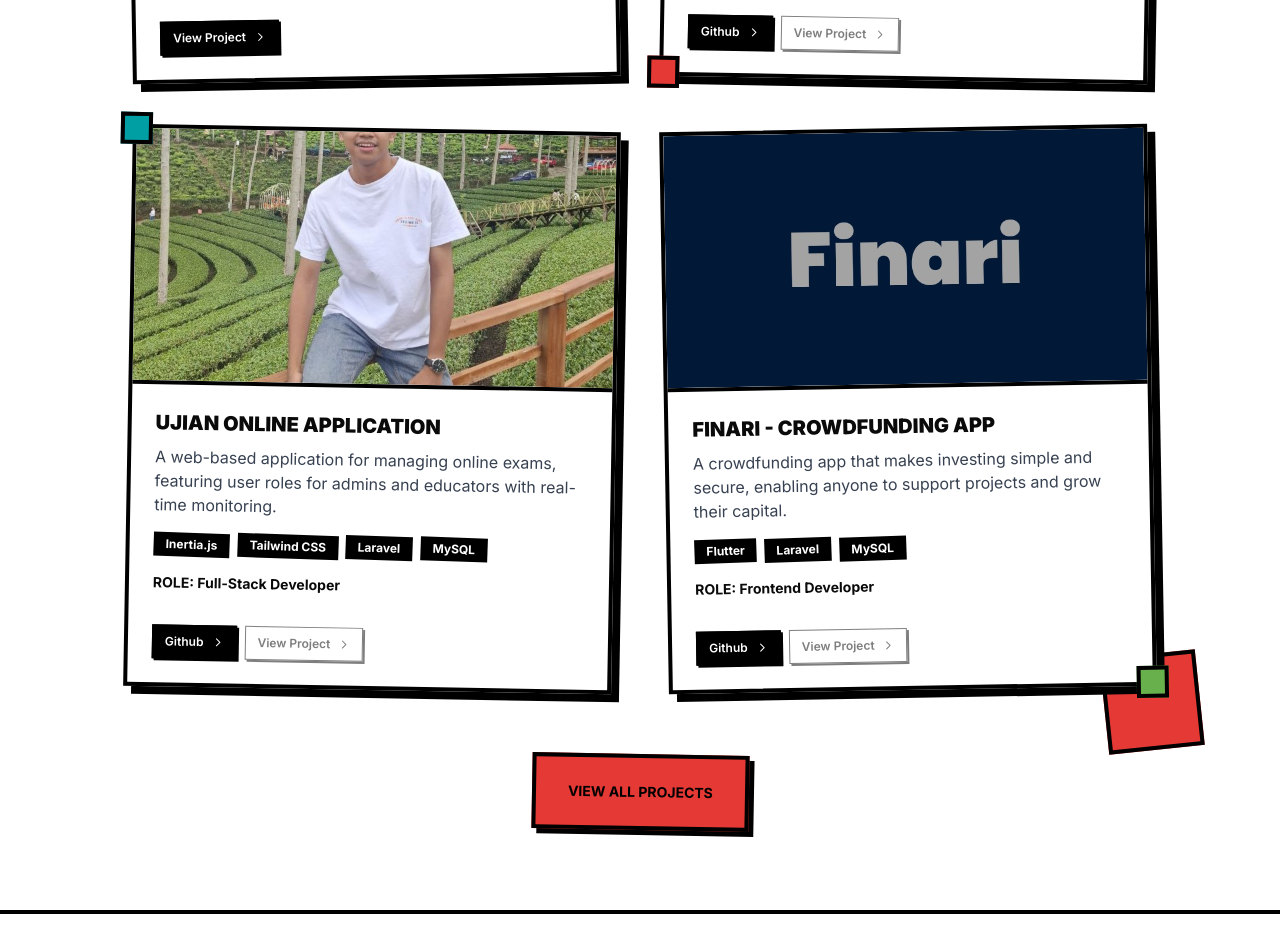
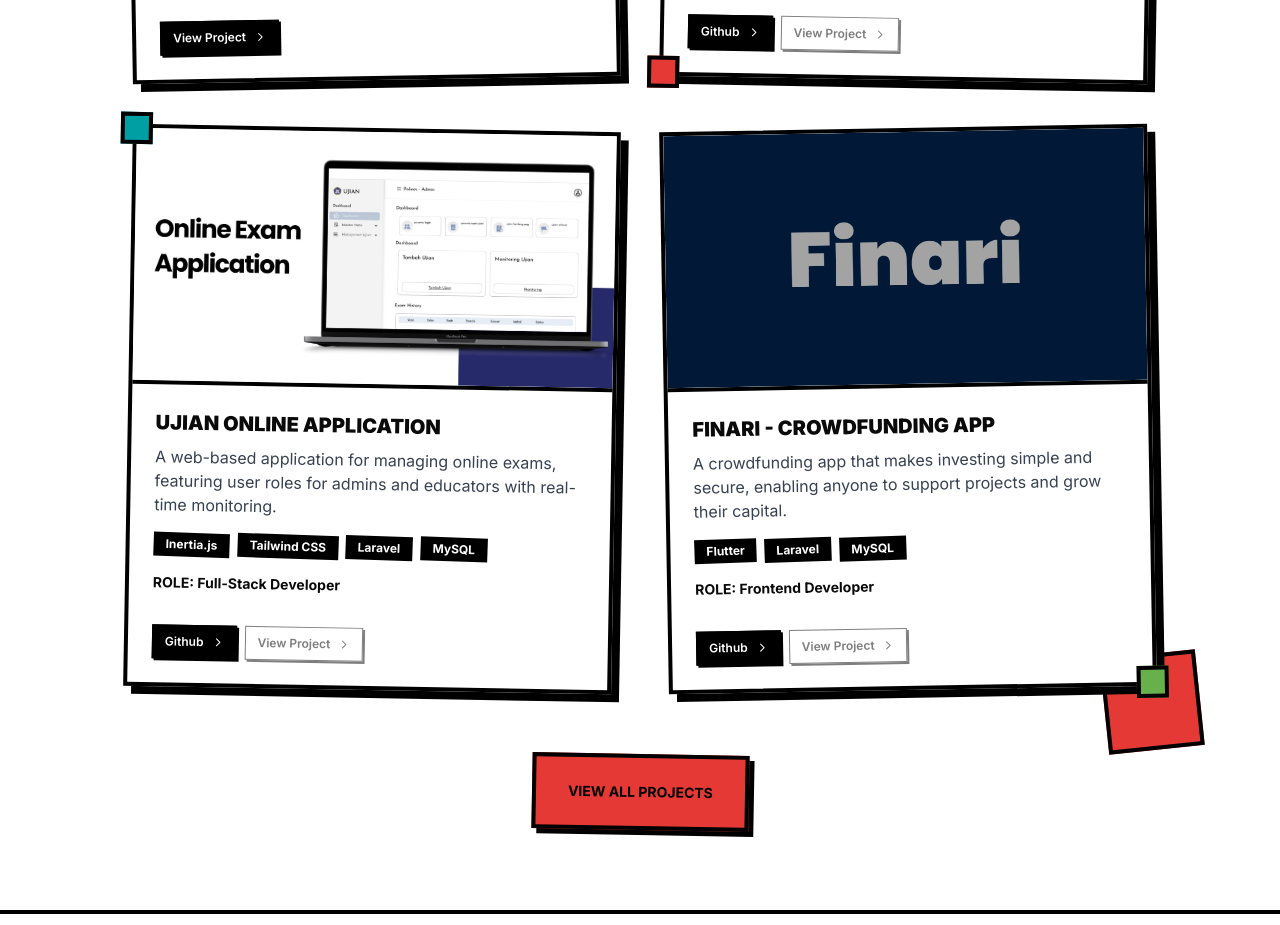
Before and after one commit to hanifaslam/portfolio-website, a Next.js app: page / in a window 1280 px wide. Shown: the part 4020-4945 px from the top of the page. Built offline with nearby package versions, Linux system fonts and the light colour scheme.

Commit message:
perubahan

```diff
--- a/components/sections/project-section-view.tsx
+++ b/components/sections/project-section-view.tsx
@@ -15,7 +15,7 @@ export default function ProjectsSectionView() {
       rotation: -1,
       decoratorPosition: "top-right",
       decoratorColor: "electric-green",
-      image: "/profile.jpeg",
+      image: "/photos/fintrack.png",
       previewUrl:
         "https://www.figma.com/proto/lVOTWn8nuIUSIsZ0hsA5p4/finTrack?node-id=205-262&starting-point-node-id=0%3A291&t=VuMldQ0DSiPbqeV1-1"
     },
@@ -43,7 +43,7 @@ export default function ProjectsSectionView() {
       rotation: 1,
       decoratorPosition: "top-left",
       decoratorColor: "electric-blue",
-      image: "/profile.jpeg",
+      image: "/photos/ujian-online.jpg",
       projectUrl: "https://github.com/hanifaslam/aplikasi-ujian-online",
       previewUrl: "https://www.figma.com/file/ujian-online-design",
       previewButtonColor: "bg-white text-black",
@@ -73,7 +73,7 @@ export default function ProjectsSectionView() {
       rotation: -1,
       decoratorPosition: "bottom-right",
       decoratorColor: "electric-green",
-      image: "/photos/finari.png",
+      image: "/photos/portfolio.jpg",
       projectUrl: "https://github.com/SabillillahX/finari",
       previewUrl: "https://www.figma.com/file/finari-design",
       previewButtonColor: "bg-white text-black",
--- a/components/sections/projects-section.tsx
+++ b/components/sections/projects-section.tsx
@@ -43,7 +43,7 @@ export default function ProjectsSection() {
       rotation: 1,
       decoratorPosition: "top-left",
       decoratorColor: "electric-blue",
-      image: "/profile.jpeg",
+      image: "/photos/ujian-online.jpg",
       projectUrl: "https://github.com/hanifaslam/aplikasi-ujian-online",
       previewUrl: "https://www.figma.com/file/ujian-online-design",
       previewButtonColor: "bg-white text-black",
```
Also changed, not shown: public/photos/portfolio.jpg (added), public/photos/ujian-online.jpg (added).
